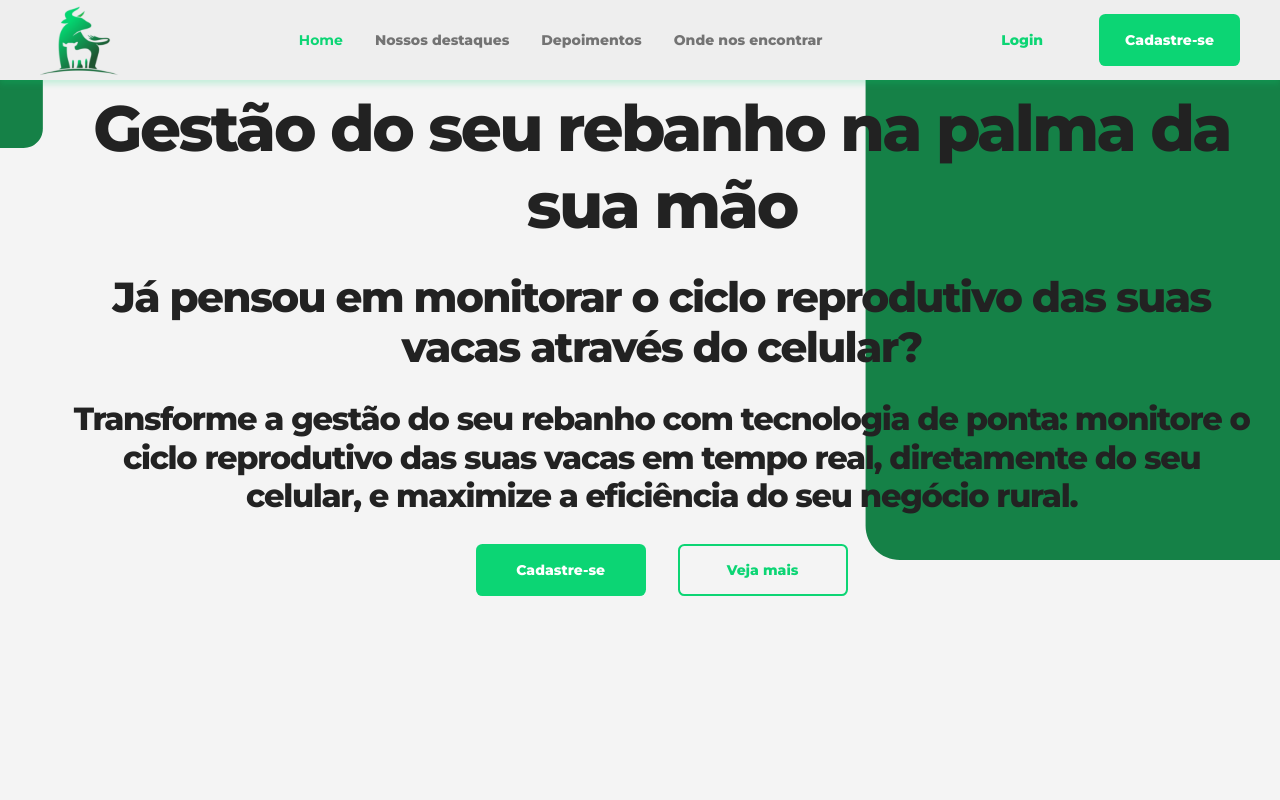
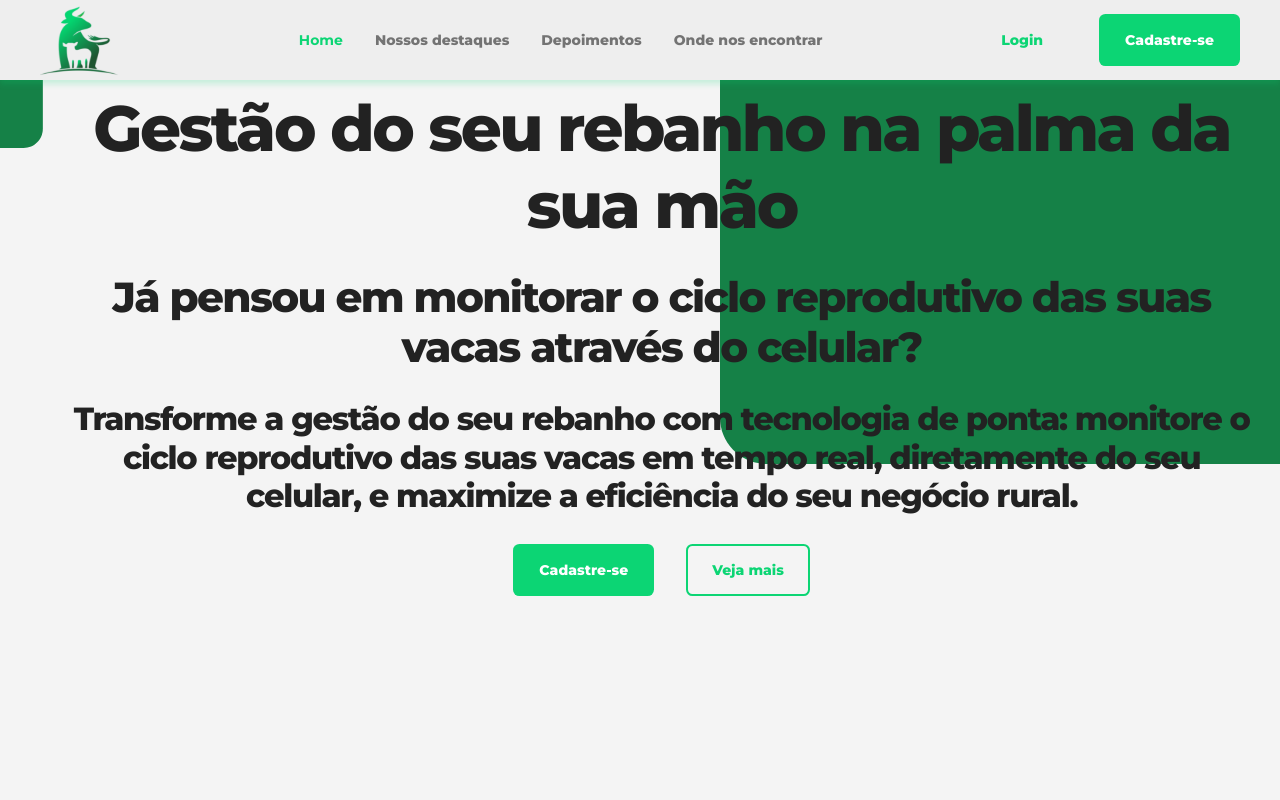
Before and after one commit to ernluiz/landingPageMeuRebanho, a React (Create React App) app: page / in a window 1280 px wide. Shown: the top 800 px of the page. Built offline with nearby package versions, Linux system fonts and the light colour scheme.

Commit message:
corrigido Home

```diff
--- a/src/pages/header.tsx
+++ b/src/pages/header.tsx
@@ -39,8 +39,6 @@ export default function Header() {
     useEffect(() => {
         if (showMobileMenu) {
             document.body.classList.add("no-scroll");
-
-            const preventScroll = (e: Event) => e.preventDefault();
 
             return () => {
                 document.body.classList.remove("no-scroll");
--- a/src/pages/home.tsx
+++ b/src/pages/home.tsx
@@ -1,4 +1,3 @@
-import { useState } from "react";
 import "../styles/home.css";
 import "../styles/utility.css";
 import Button from "../components/button/button";
@@ -108,15 +107,15 @@ export default function Home() {
                             <p>Telefone: (45) 99876-5432</p>
                             <h3>Email:</h3>
                             <p>contato@techgold.com.br</p>
+                            <br />
                             <div className="icon-container">
-                                <a href="#" style={{ display: "none" }}></a>
                                 <a href="https://www.youtube.com/" target="_blank" rel="noopener noreferrer">
                                     <img src={Imagem7} alt="Imagem de exemplo" className="icon" />
                                 </a>
                                 <a href="https://www.instagram.com/" target="_blank" rel="noopener noreferrer">
                                     <img src={Imagem8} alt="Imagem de exemplo" className="icon" />
                                 </a>
-                                <a href="https://www.facebok.com/" target="_blank">
+                                <a href="https://www.facebok.com/" target="_blank" rel="noopener noreferrer">
                                     <img src={Imagem9} alt="Imagem de exemplo" className="icon" />
                                 </a>
                                 <a href="https://www.linkedin.com/" target="_blank" rel="noopener noreferrer">
@@ -128,7 +127,7 @@ export default function Home() {
                             <h3>Nosso escritório:</h3>
                             <p>Techgold – Av. da FAG, 551 - Loteamento FAG, Cascavel - PR, CEP 85806-095</p>
                             <img src={Imagem6} alt="Imagem de exemplo" className="gallery-image" />
-                            <a href="https://www.google.com/maps/place/Av.+da+Fag,+551+-+Santo+In%C3%A1cio,+Cascavel+-+PR,+85806-096" target="_blank">
+                            <a href="https://www.google.com/maps/place/Av.+da+Fag,+551+-+Santo+In%C3%A1cio,+Cascavel+-+PR,+85806-096" target="_blank" rel="noopener noreferrer">
                                 Clique aqui para abrir no Google Maps
                             </a>
                         </div>
--- a/src/styles/home.css
+++ b/src/styles/home.css
@@ -30,7 +30,7 @@
 #find-us>img {
     position: absolute;
     right: 0;
-    height: 60%;
+    height: 48%;
     padding-left: 30%;
 }
 
@@ -81,10 +81,6 @@
 .content {
     gap: 2.5rem;
     margin-bottom: 10px;
-}
-
-.content>div :first-child {
-    width: 10.625rem;
 }
 
 .content p {
--- a/src/styles/utility.css
+++ b/src/styles/utility.css
@@ -52,12 +52,6 @@
     padding: 2px;
 }
 
-/* .container {
-    --max-width: 680px;
-    width: min(var(--max-width), 100% - var(--px-lg) * 2);
-    margin-inline: auto;
-} */
-
 @media (width >=1280px) {
     .container {
         --max-width: 1050px;
```
Also changed, not shown: src/assets/r2.svg, 1 other file (tests, documents, lock files or other folders).
